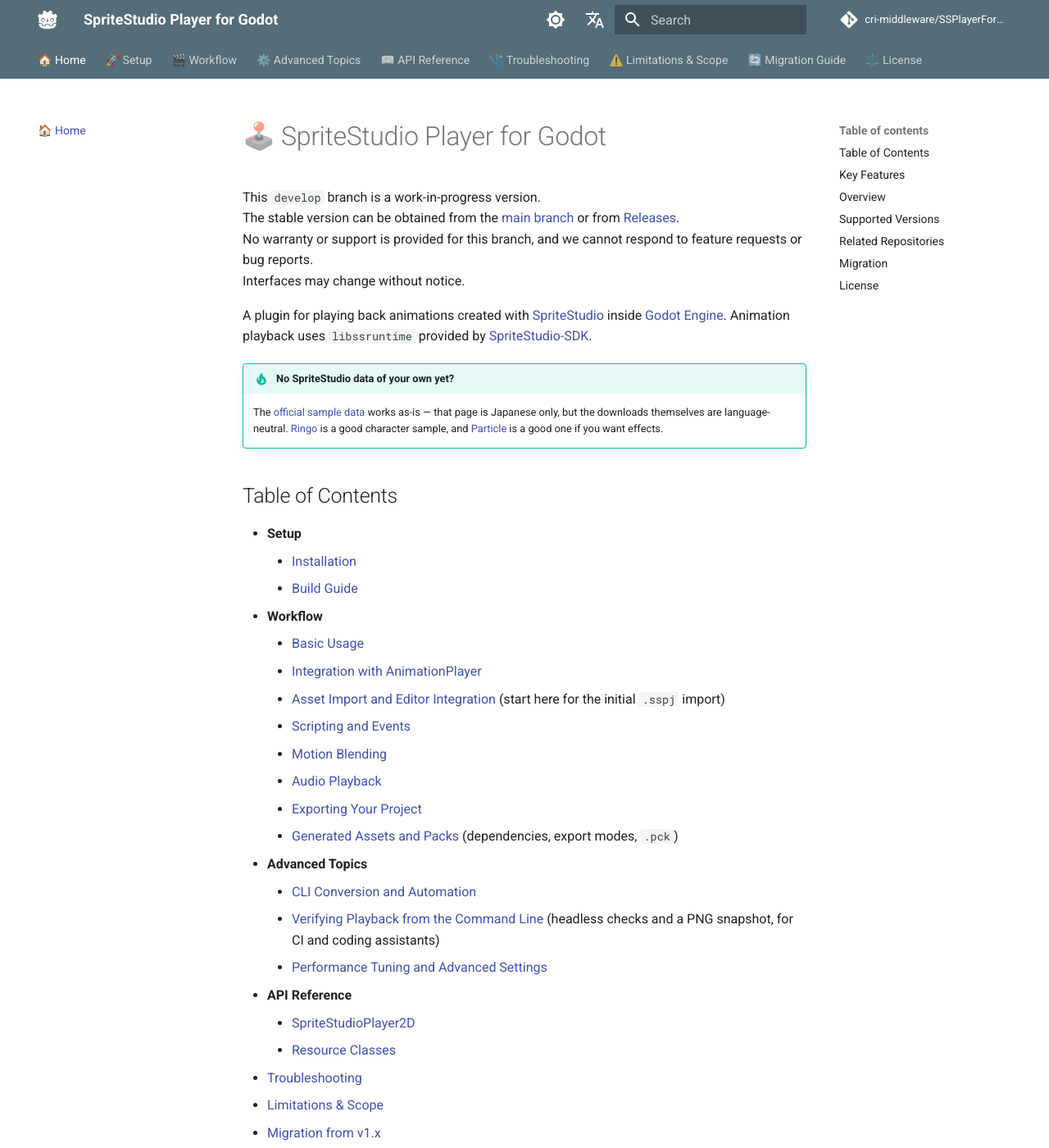
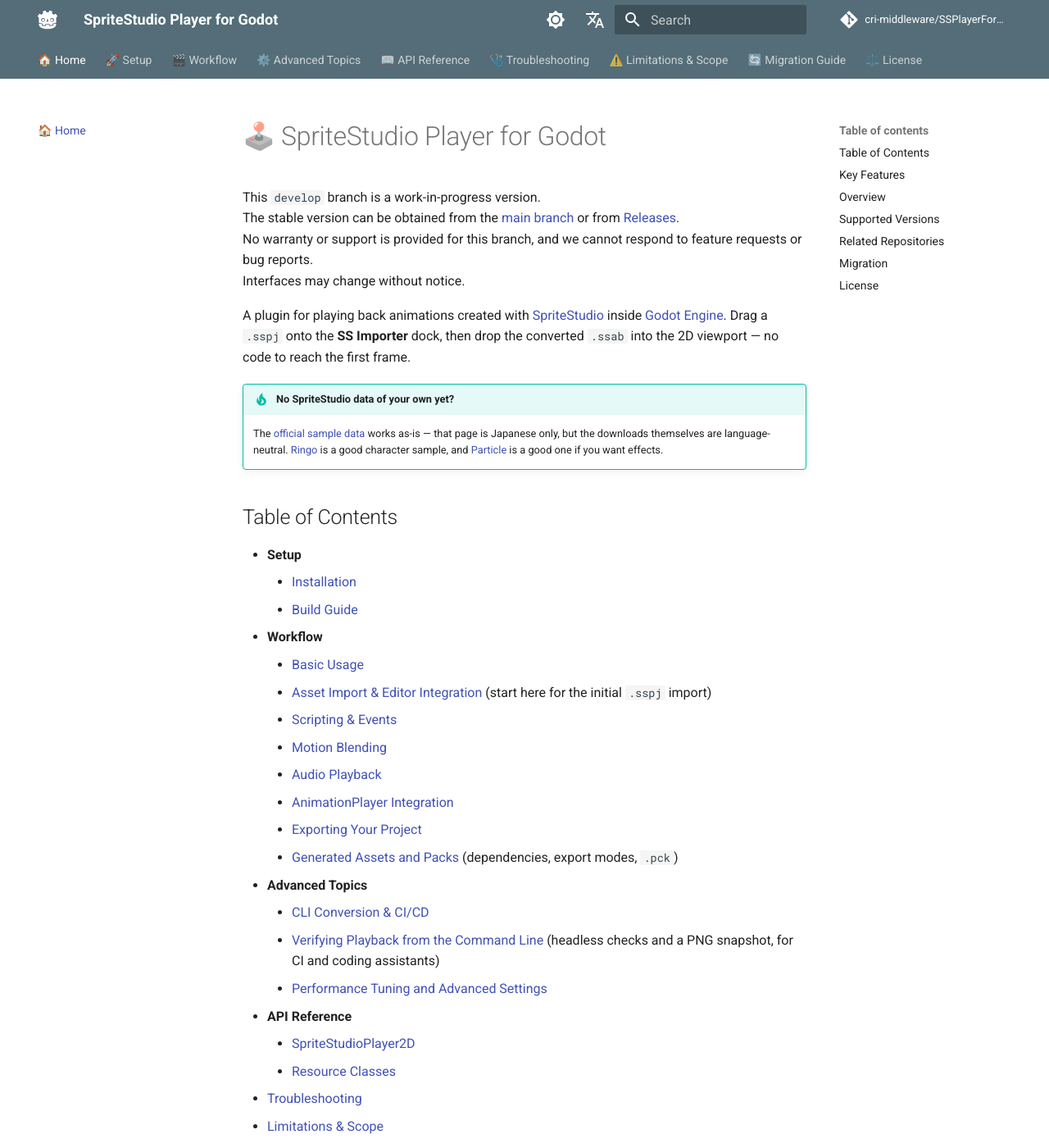
Before and after one commit to SpriteStudio/SSPlayerForGodot, an MkDocs documentation site: the page built from docs/en/index.md, in a window 1280 px wide and 1400 px high. Shown: the whole window at 82% size. Built offline with MkDocs 1.6.1 and Material for MkDocs 9.7.7, drawn with Linux system fonts in a browser that asks for light colours; comment, search, counter and statistics services are not loaded.

Commit message:
Open the Godot docs with the reader's path and name pages as the nav does
- The docs home opened with libssruntime; it now opens with the editor
  route the README takes. Its table of contents put the asset pipeline —
  "start here for the initial .sspj import" — third, after
  AnimationPlayer, and named three pages differently from the nav; it now
  follows the nav's order and names.
- The CLI page called .ssab "Godot animation binaries" (it is the format
  every Player reads) and repeated in a note that the CLI comes from the
  SDK, which step 1 already says.
- The asset pipeline page's step 3 was "Powerful Asset Pipeline (Seamless
  Editor Integration)"; it now says what the step does, and the page
  drops "powerful", "seamless", "drastically" and "incredibly".

```diff
--- a/docs/en/index.md
+++ b/docs/en/index.md
@@ -6,7 +6,7 @@ No warranty or support is provided for this branch, and we cannot respond to fea
 Interfaces may change without notice.
 
 A plugin for playing back animations created with [SpriteStudio](https://www.webtech.co.jp/spritestudio/) inside [Godot Engine](https://godotengine.org/).
-Animation playback uses `libssruntime` provided by [SpriteStudio-SDK](https://github.com/cri-middleware/SpriteStudio-SDK).
+Drag a `.sspj` onto the **SS Importer** dock, then drop the converted `.ssab` into the 2D viewport — no code to reach the first frame.
 
 !!! tip "No SpriteStudio data of your own yet?"
     The [official sample data](https://www.webtech.co.jp/help/ja/spritestudio7/download/sample/) works as-is — that page is
@@ -21,15 +21,15 @@ Animation playback uses `libssruntime` provided by [SpriteStudio-SDK](https://gi
     - [Build Guide](setup/build.md)
 - **Workflow**
     - [Basic Usage](workflow/usage_basic.md)
-    - [Integration with AnimationPlayer](workflow/animation_player.md)
-    - [Asset Import and Editor Integration](workflow/usage_asset_pipeline.md) (start here for the initial `.sspj` import)
-    - [Scripting and Events](workflow/usage_scripting.md)
+    - [Asset Import & Editor Integration](workflow/usage_asset_pipeline.md) (start here for the initial `.sspj` import)
+    - [Scripting & Events](workflow/usage_scripting.md)
     - [Motion Blending](workflow/motion_blending.md)
     - [Audio Playback](workflow/audio.md)
+    - [AnimationPlayer Integration](workflow/animation_player.md)
     - [Exporting Your Project](workflow/export.md)
     - [Generated Assets and Packs](workflow/generated_assets.md) (dependencies, export modes, `.pck`)
 - **Advanced Topics**
-    - [CLI Conversion and Automation](workflow/import.md)
+    - [CLI Conversion & CI/CD](workflow/import.md)
     - [Verifying Playback from the Command Line](workflow/verify_playback.md) (headless checks and a PNG snapshot, for CI and coding assistants)
     - [Performance Tuning and Advanced Settings](workflow/tips.md)
 - **API Reference**
```
Also changed, not shown: docs/en/workflow/import.md (+1 -4 lines), docs/en/workflow/usage_asset_pipeline.md (+4 -4 lines), docs/ja/index.md (+2 -2 lines), docs/ja/workflow/import.md (+1 -4 lines), docs/ja/workflow/usage_asset_pipeline.md (+4 -4 lines).
